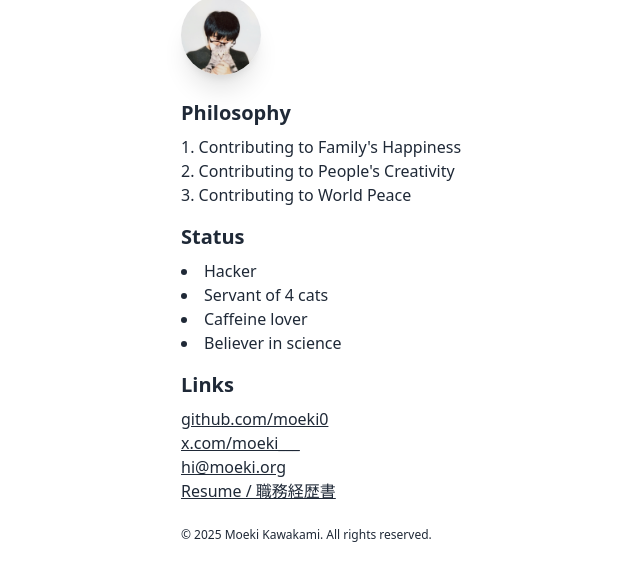
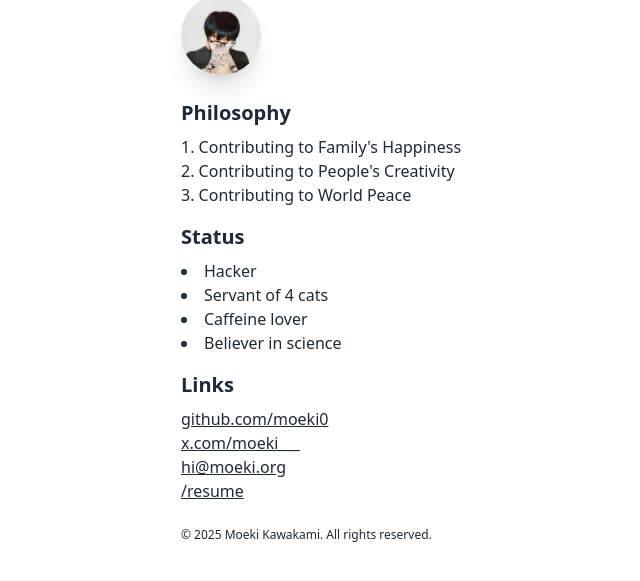
Before and after one commit to moeki0/website, an Astro site: page / in a window 1280 px wide. Shown: the part 85-666 px from the top of the page, without its empty margins (241-881 px from the left). Built offline with nearby package versions, Linux system fonts and the light colour scheme; Astro itself is replaced by a stand-in of ours.

Commit message:
Update link text

```diff
--- a/src/pages/index.astro
+++ b/src/pages/index.astro
@@ -59,7 +59,7 @@ import BaseLayout from '../layouts/BaseLayout.astro';
             class="underline hover:text-gray-600"
             href="/resume"
           >
-            Resume / 職務経歴書
+            /resume
           </a>
         </li>
       </ul>
```
